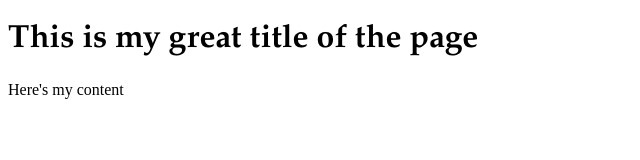
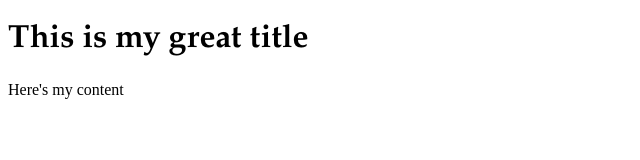
Before and after one commit to andejulie/dwgit, a plain HTML site: page index.html in a window 1280 px wide. Shown: the whole page, without its empty margins (0-640 px from the left). Drawn offline with Linux system fonts and the light colour scheme.

Commit message:
Changed title and h1

```diff
--- a/index.html
+++ b/index.html
@@ -2,12 +2,12 @@
 <html>
 <head>
 <meta charset="utf-8">
-<title>Untitled Document</title>
+<title>Dreamweaver Practice with Git</title>
 <link href="css/styles.css" rel="stylesheet" type="text/css">
 </head>
 
 <body>
-	<h1>This is my great title of the page</h1>
+	<h1>This is my great title</h1>
 	<p>Here's my content</p>
 </body>
 </html>
```
